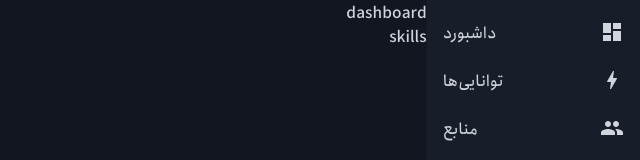
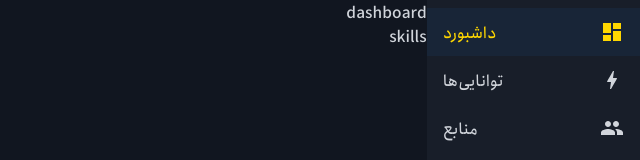
Before and after one commit to sinapirani/bestlife, a Next.js app: page /dashboard in a window 1280 px wide. Shown: the top 160 px of the page, without its empty margins (640-1280 px from the left). Built offline with nearby package versions, Linux system fonts and the light colour scheme.

Commit message:
Bug Fixed✅: when route changed handly -> then active list item also change💡

```diff
--- a/components/home/list/list.js
+++ b/components/home/list/list.js
@@ -5,25 +5,35 @@ import BoltIcon from '@mui/icons-material/Bolt';
 import GroupIcon from '@mui/icons-material/Group';
 import PestControlIcon from '@mui/icons-material/PestControl';
 import ModeStandbyIcon from '@mui/icons-material/ModeStandby';
-import { useState } from "react";
+import { useEffect, useState } from "react";
+import { useRouter } from "next/router";
 
 
 const NavList = () => {
     const listData = [
-       {id: 1, title: 'داشبورد', icon: DashboardIcon},
-       {id: 2, title: 'توانایی‌ها', icon: BoltIcon},
-       {id: 3, title: 'منابع', icon: GroupIcon},
-       {id: 4, title: 'موانع', icon: PestControlIcon},
-       {id: 5, title: 'اهداف', icon: ModeStandbyIcon}
+       {id: 1, title: 'داشبورد' ,path:'/dashboard', icon: DashboardIcon},
+       {id: 2, title: 'توانایی‌ها', path: '/skills', icon: BoltIcon},
+       {id: 3, title: 'منابع', path: '/sources', icon: GroupIcon},
+       {id: 4, title: 'موانع', path: '/obstacles', icon: PestControlIcon},
+       {id: 5, title: 'اهداف', path: '/targets', icon: ModeStandbyIcon}
     ]
 
-    const [selected, setSelected] = useState(0)
+    const [selected, setSelected] = useState(1)
+    useEffect(()=>{
+        const currentItem = listData.find(el => el.path === router.route)
+        setSelected(currentItem.id)
+    },[])
+    const router = useRouter()
+    const setSelectedItem = (id, path) => {
+        setSelected(id)
+        router.push(path)
+    }
 
     return(
         <List>
             {
                 listData.map(el => {
-                    return <ListItem id={el.id} title={el.title} Icon={el.icon} selectedItem={selected} setSelected={setSelected} />
+                    return <ListItem id={el.id} title={el.title} Icon={el.icon} path={el.path} selectedItem={selected} setSelectedItem={setSelectedItem} />
                 })
             }
         </List>
--- a/components/home/list/listItem.js
+++ b/components/home/list/listItem.js
@@ -1,11 +1,11 @@
 import { ListItemButton, ListItemIcon, ListItemText } from "@mui/material"
 
 
-const ListItem = ({id,title,Icon, selectedItem, setSelected}) => {
+const ListItem = ({id,title,Icon, path, selectedItem, setSelectedItem}) => {
     return(
         <ListItemButton
             selected={selectedItem === id}
-            onClick={()=>setSelected(id)}
+            onClick={()=>setSelectedItem(id, path)}
         >
 
             <ListItemIcon>
```
